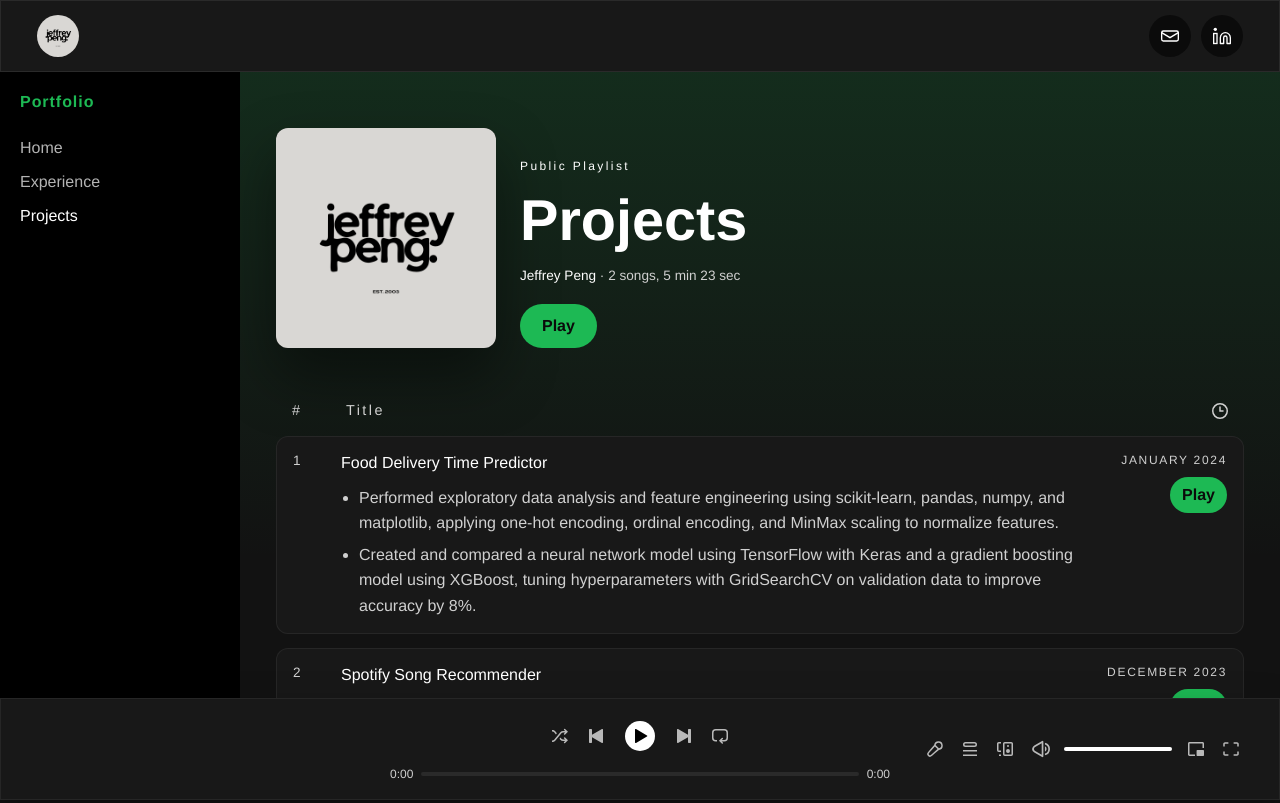
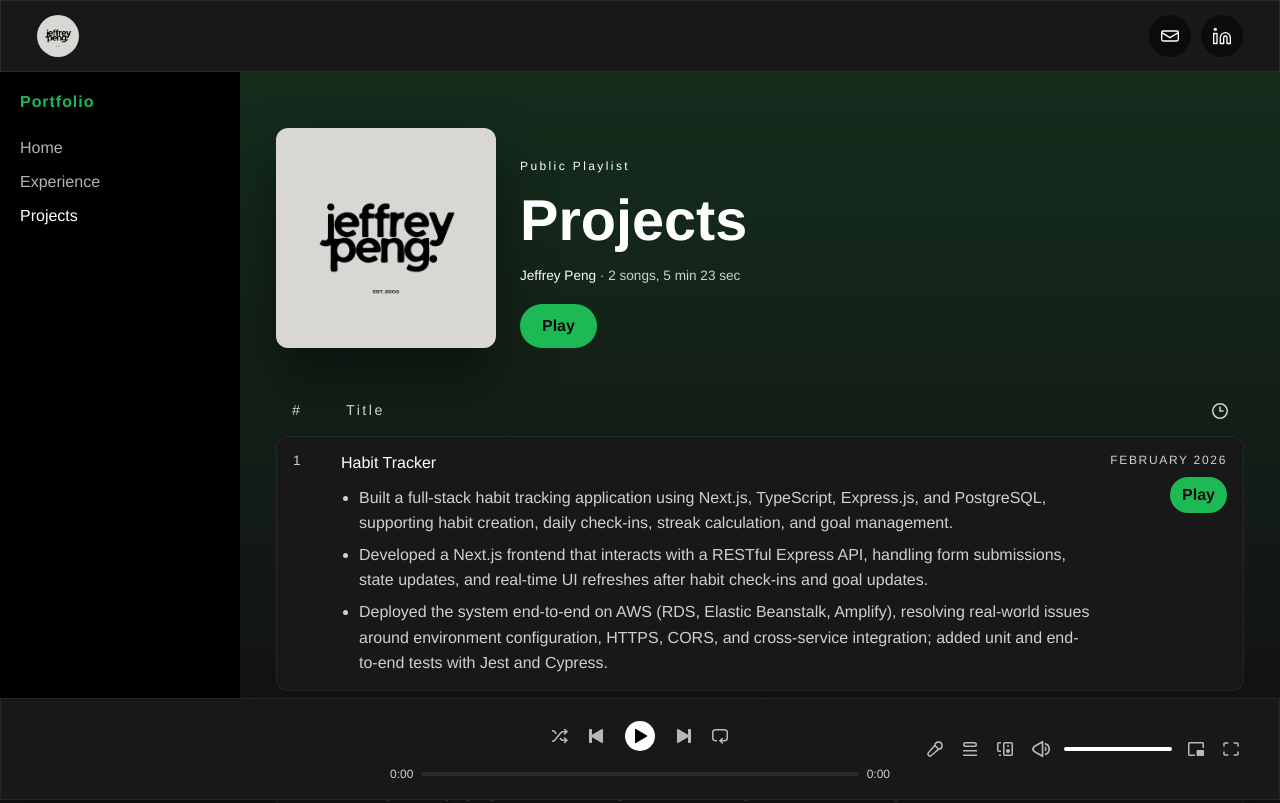
Before and after one commit to nesteajeff/personal-website, a Next.js app: page /projects in a window 1280 px wide. Shown: the top 803 px of the page. Built offline with nearby package versions, Linux system fonts and the light colour scheme.

Commit message:
add new personal project to projects page

```diff
--- a/src/app/projects/page.tsx
+++ b/src/app/projects/page.tsx
@@ -6,6 +6,15 @@
 import { useNowPlaying } from "../../components/NowPlayingProvider";
 
 const projects = [
+  {
+    title: "Habit Tracker",
+    time: "February 2026",
+    bullets: [
+      "Built a full-stack habit tracking application using Next.js, TypeScript, Express.js, and PostgreSQL, supporting habit creation, daily check-ins, streak calculation, and goal management.",
+      "Developed a Next.js frontend that interacts with a RESTful Express API, handling form submissions, state updates, and real-time UI refreshes after habit check-ins and goal updates.",
+      "Deployed the system end-to-end on AWS (RDS, Elastic Beanstalk, Amplify), resolving real-world issues around environment configuration, HTTPS, CORS, and cross-service integration; added unit and end-to-end tests with Jest and Cypress.",
+    ],
+  },
   {
     title: "Food Delivery Time Predictor",
     time: "January 2024",
@@ -32,7 +41,10 @@
         id: `${item.title}-${index}`,
         title: item.title,
         subtitle: "Personal Project",
-        coverSrc: "/jeffrey.png",
+        coverSrc:
+          item.title === "Habit Tracker"
+            ? "/habits_tracker_logo.png"
+            : "/jeffrey.png",
         audioSrc:
           item.title === "Food Delivery Time Predictor"
             ? "/first_heartbreak.mp3"
```
Also changed, not shown: public/habits_tracker_logo.png (added).
